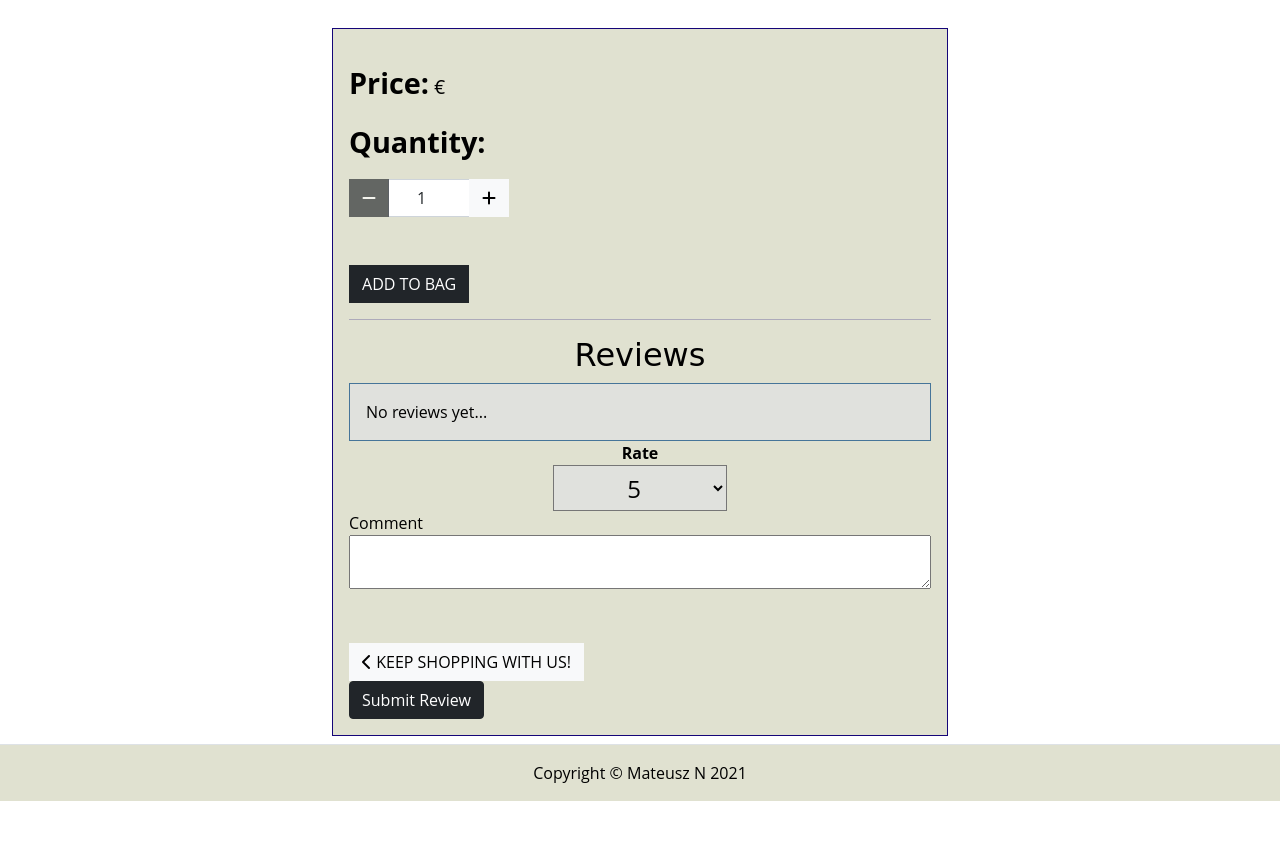
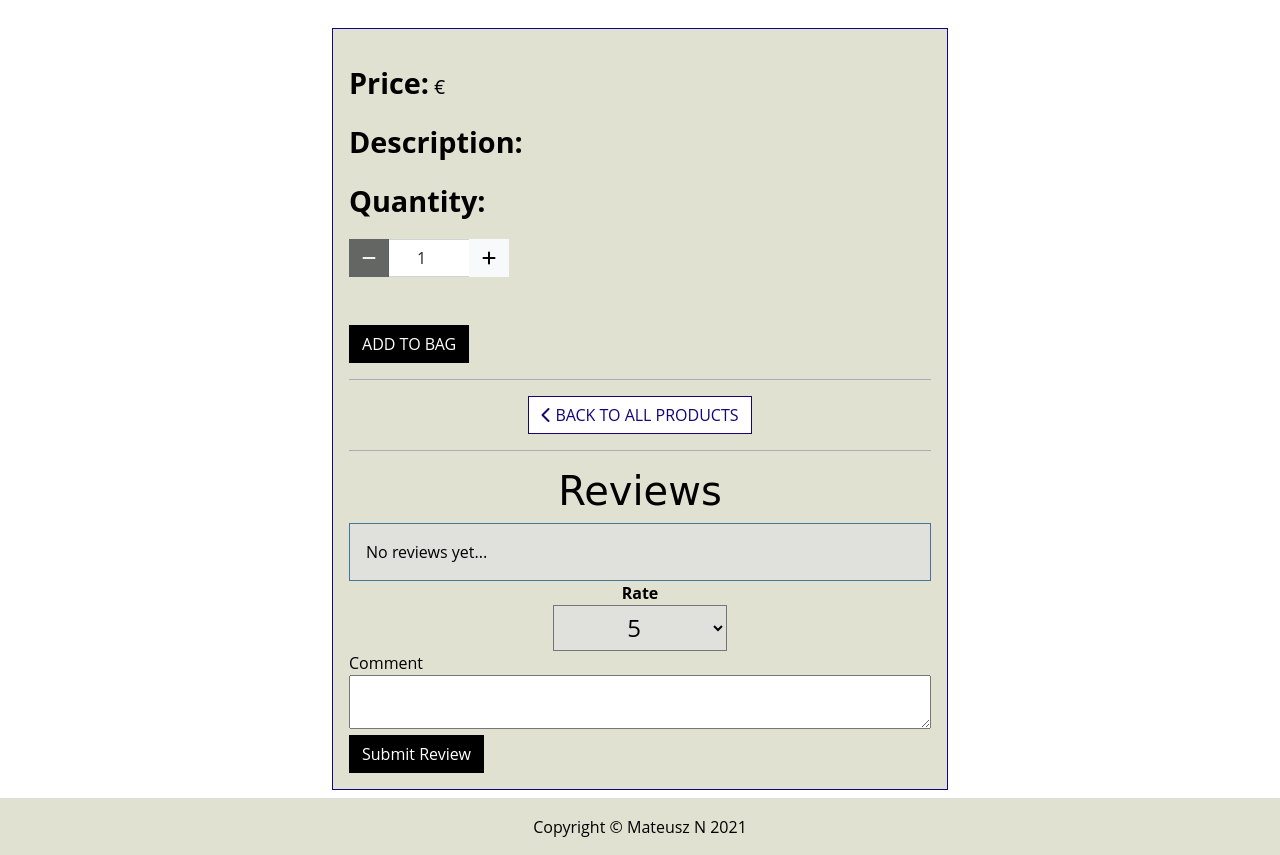
Before and after one commit to mateuszniechwiej/Unique-Shop, a Django app: template products/templates/products/product_details.html in a window 1280 px wide. Shown: the part 100-955 px from the top of the page. Before the commit the page ends 901 px from the top, so only its background shows below. Run offline with Django 3.2, Linux system fonts and the light colour scheme; the template is opened without the code that fills it, so the values that code supplies are empty; the visitor is signed in with stand-in values (Sample User, id 1); some libraries are stand-ins or nearby versions; some web fonts are replaced.

Commit message:
Update product details template

```diff
--- a/products/templates/products/product_details.html
+++ b/products/templates/products/product_details.html
@@ -38,6 +38,7 @@
                             <strong>Size:</strong> {{ product.size }}
                         </p>
                     {% endif %}
+                    <p class="mt-3"><strong>Description:</strong></p>
                     <p class="mt-3">{{ product.description }}</p>
                     <form class="form form-uq" action="{% url 'add_to_cart' product.id %}" method="POST">
                         {% csrf_token %}
@@ -60,7 +61,7 @@
                                 <p class="mt-3 "><strong>Quantity:</strong></p>
                                 <div class="form-group form-group-uq text-center">
                                     <div class="input-group ">
-                                        <div class="input-group-prepend">
+                                        <div class="input-group-prepend ">
                                             <button class="decrement-qty btn btn-dark rounded-0"
                                                 data-item_id="{{ product.id }}" id="decrement-qty_{{ product.id }}">
                                                 <span class="icon">
@@ -85,13 +86,22 @@
                                 </div>
                             </div>
                             <div class="col-12">
-                                <input type="submit" class="btn btn-dark rounded-0 text-uppercase mt-5" value="Add to Bag">
+                                <input type="submit" class="btn btn-uq rounded-0 text-uppercase mt-5" value="Add to Bag">
                             </div>
                             <input type="hidden" name="redirect_url" value="{{ request.path }}">
                         </div>
                     </form>
                     <hr>
-                    <h2 class="review text-center">Reviews</h2>
+                    <div class="col-12 text-center">
+                        <a href="{% url 'products' %}" class="btn btn-light-uq rounded-0 ">
+                            <span class="icon">
+                                <i class="fas fa-chevron-left"></i>
+                            </span>
+                            <span class="text-uppercase">Back to all products</span>
+                        </a>
+                    </div>
+                    <hr>
+                    <h1 class="review text-center">Reviews</h1>
                     <div class="review-wrapper">
                         {% for review in product.reviews.all %}
                             <div class="review-notification mb-2" >
@@ -130,14 +140,8 @@
                                 </div>
                             </div>
                             <div class="rate-field">
-                                <a href="{% url 'products' %}" class="btn btn-light rounded-0 mt-5">
-                                    <span class="icon">
-                                        <i class="fas fa-chevron-left"></i>
-                                    </span>
-                                    <span class="text-uppercase">Keep Shopping with us!</span>
-                                </a>
                                 <div class="control">
-                                    <button type="submit" class="btn btn-dark">Submit Review</button>
+                                    <button type="submit" class="btn btn-uq rounded-0">Submit Review</button>
                                 </div>
                             </div>
                         </form>
```
